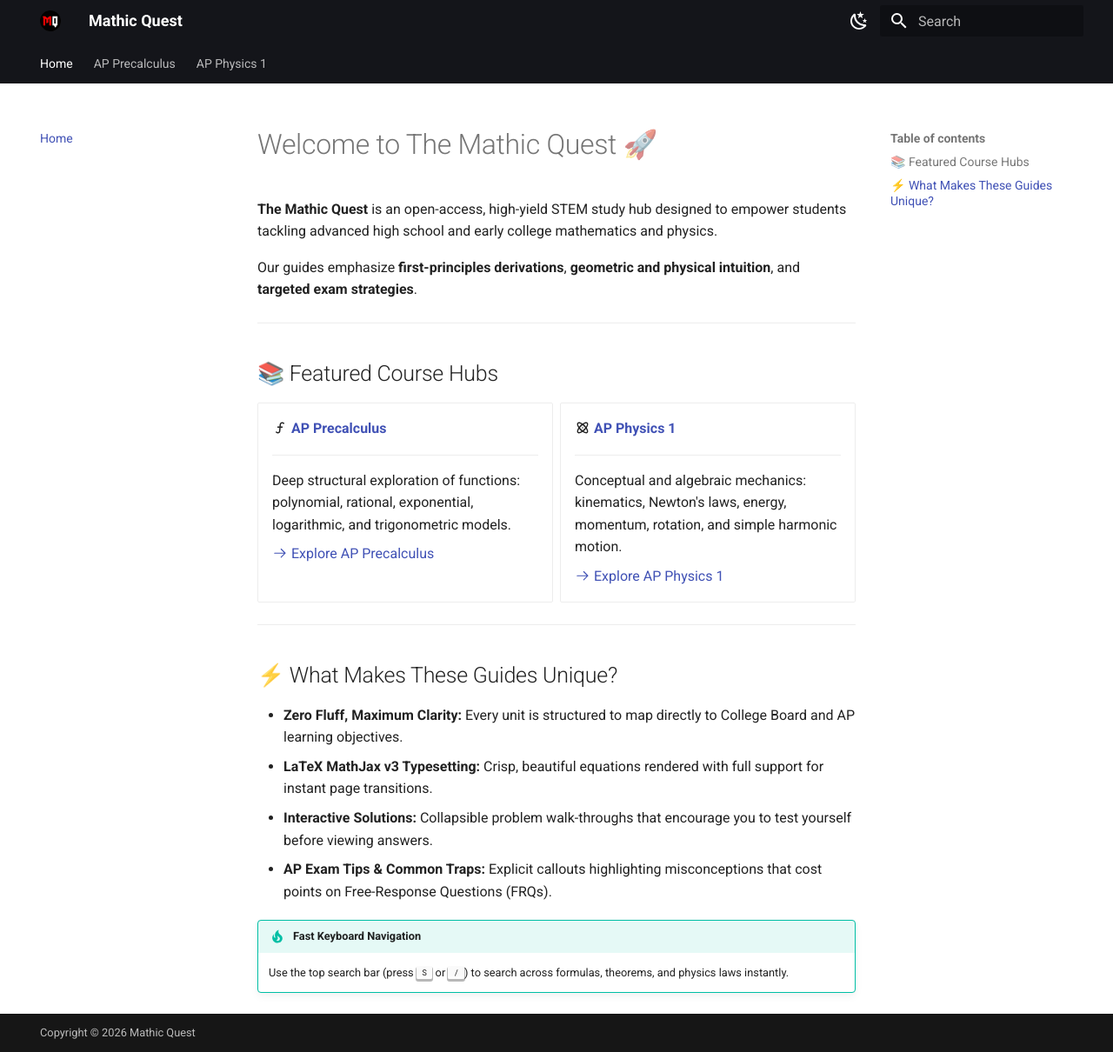
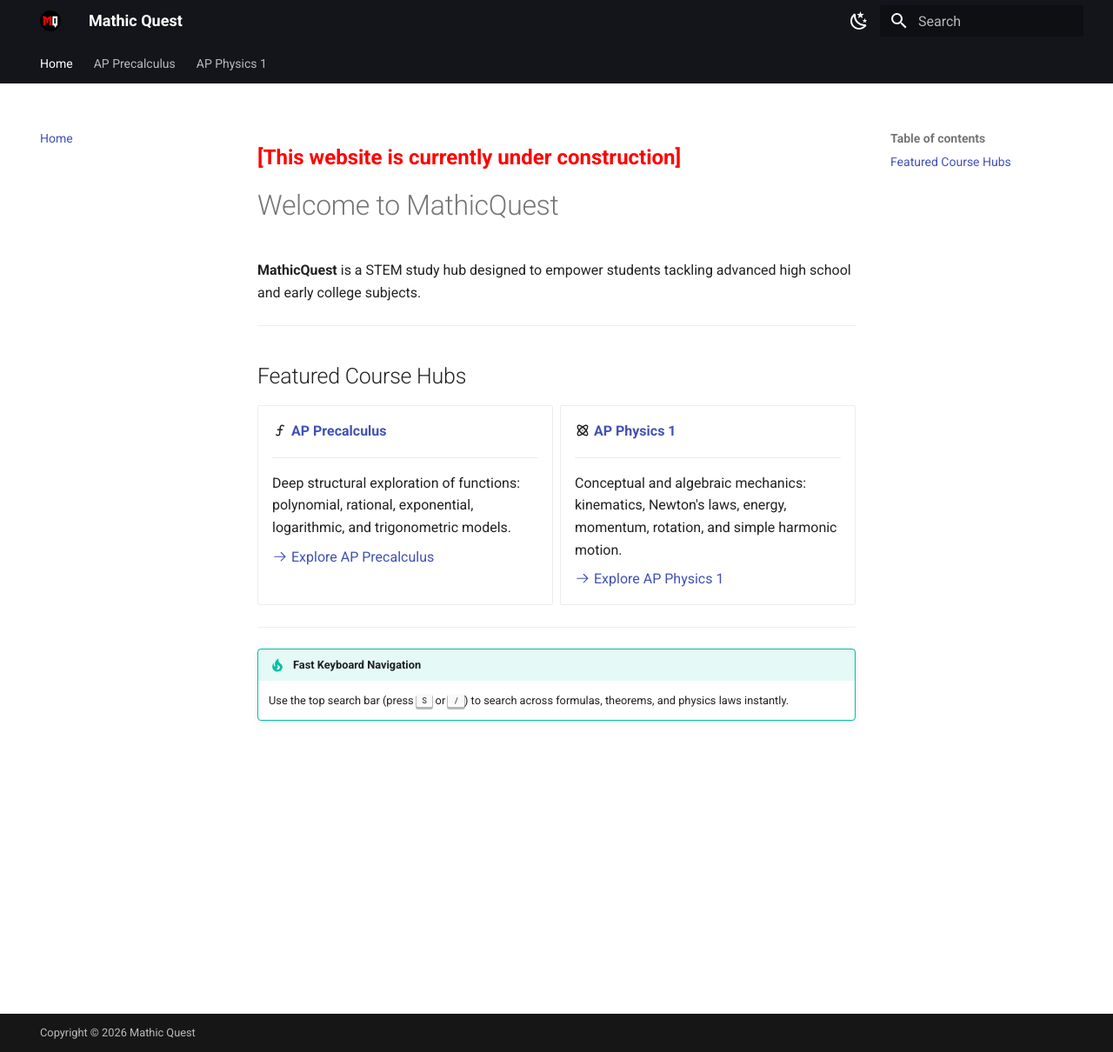
Before and after one commit to Himanshu-Kosekar/themathicquest, an MkDocs documentation site: the page built from docs/index.md, in a window 1280 px wide and 1210 px high. Shown: the whole window at 87% size. Built offline with MkDocs 1.6.1 and Material for MkDocs 9.7.7, drawn with Linux system fonts in a browser that asks for light colours.

Commit message:
stylemod 19-11-2026 18-12-14

```diff
--- a/docs/index.md
+++ b/docs/index.md
@@ -1,17 +1,20 @@
 ---
-title: Welcome to The Mathic Quest
+title: Mathic Quest
 description: Comprehensive, rigorous, and visual AP STEM study materials.
 ---
+<span style="color: red; font-weight: bold; font-size: 24px;">
+    [This website is currently under construction]
+</span>
 
-# Welcome to The Mathic Quest 🚀
 
-**The Mathic Quest** is an open-access, high-yield STEM study hub designed to empower students tackling advanced high school and early college mathematics and physics.
+# Welcome to MathicQuest
 
-Our guides emphasize **first-principles derivations**, **geometric and physical intuition**, and **targeted exam strategies**.
+**MathicQuest** is a STEM study hub designed to empower students tackling advanced high school and early college subjects.
+
 
 ---
 
-## 📚 Featured Course Hubs
+## Featured Course Hubs
 
 <div class="grid cards" markdown>
 
@@ -35,12 +38,5 @@ Our guides emphasize **first-principles derivations**, **geometric and physical
 
 ---
 
-## ⚡ What Makes These Guides Unique?
-
-- **Zero Fluff, Maximum Clarity:** Every unit is structured to map directly to College Board and AP learning objectives.
-- **LaTeX MathJax v3 Typesetting:** Crisp, beautiful equations rendered with full support for instant page transitions.
-- **Interactive Solutions:** Collapsible problem walk-throughs that encourage you to test yourself before viewing answers.
-- **AP Exam Tips & Common Traps:** Explicit callouts highlighting misconceptions that cost points on Free-Response Questions (FRQs).
-
 !!! tip "Fast Keyboard Navigation"
     Use the top search bar (press <kbd>S</kbd> or <kbd>/</kbd>) to search across formulas, theorems, and physics laws instantly.
```
